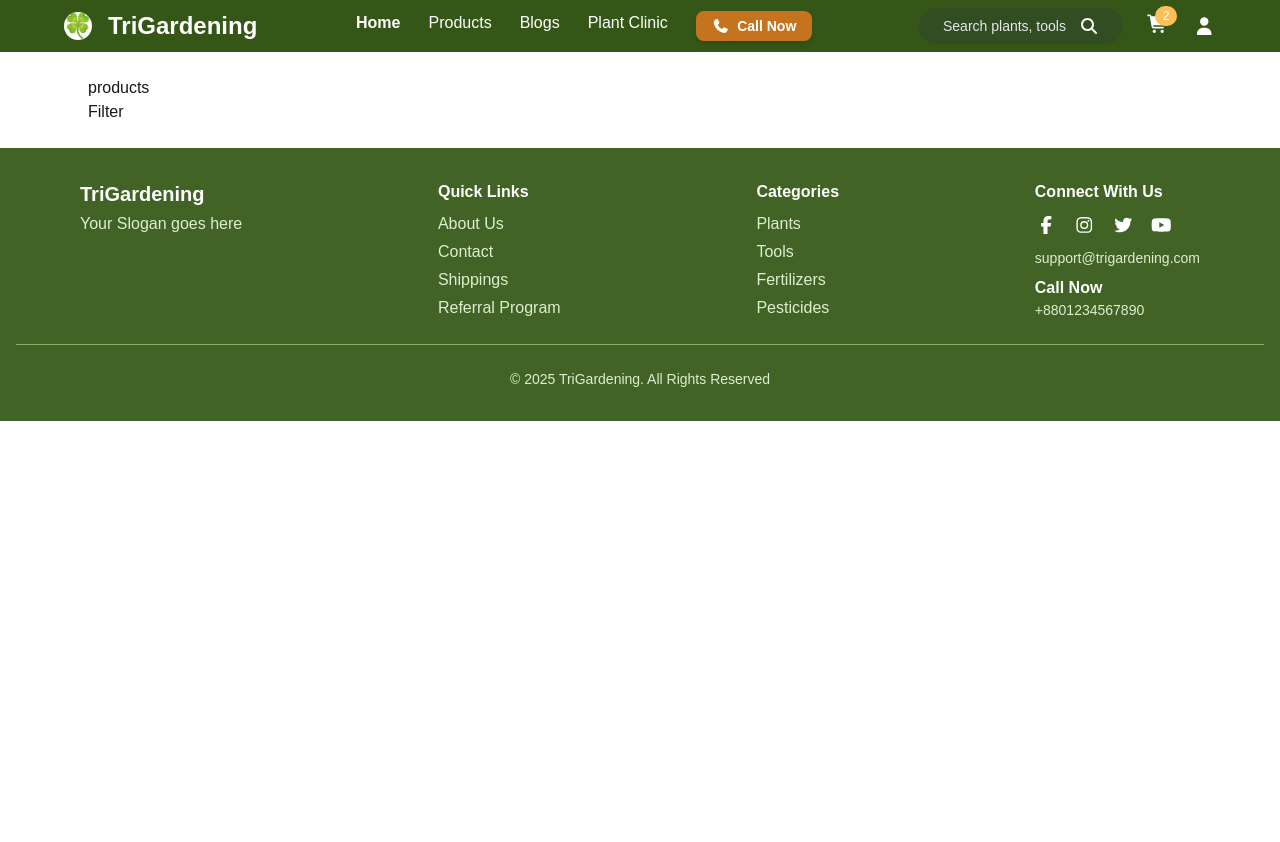
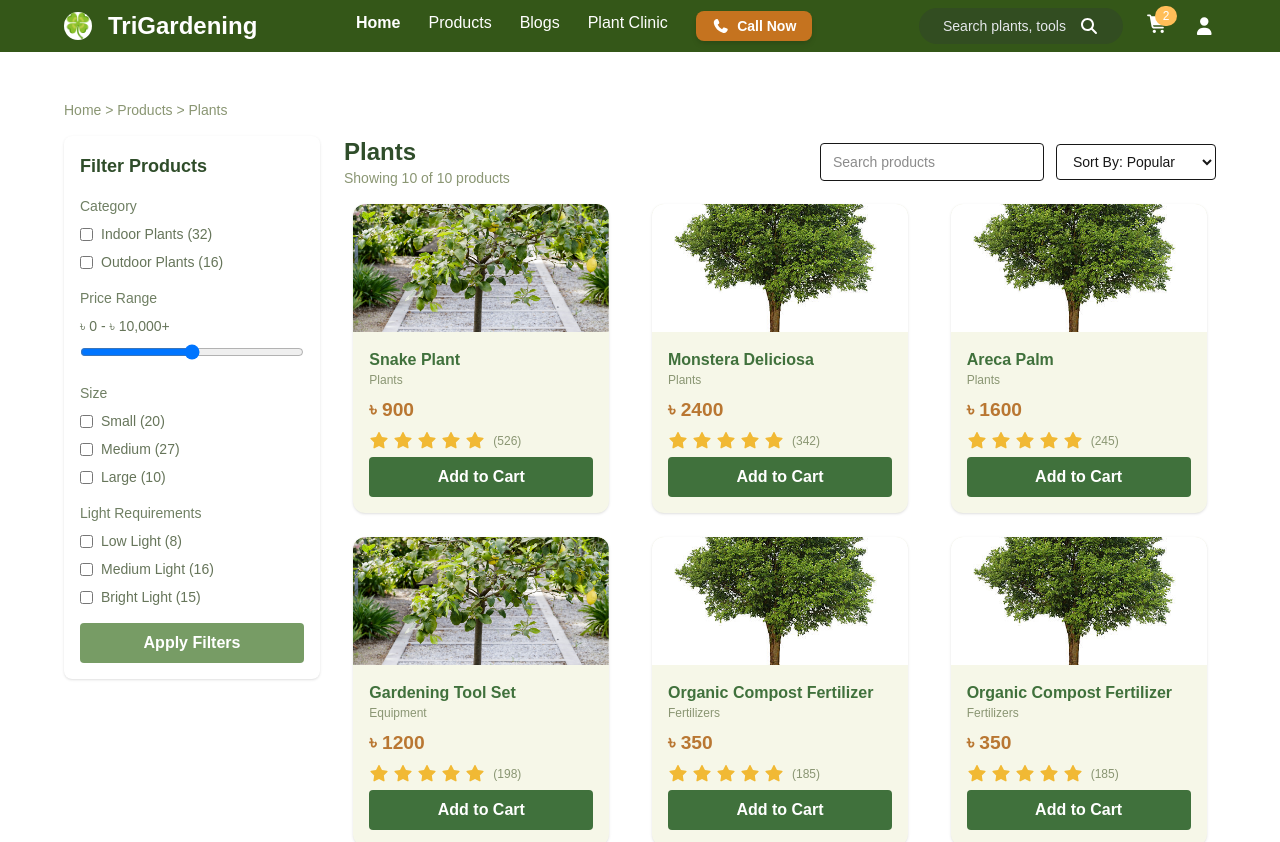
Before and after one commit to MamunUrRashidAIUB/trigardening, a Next.js app: page /products in a window 1280 px wide. Shown: the top 842 px of the page. Before the commit the page ends 800 px from the top, so only its background shows below. Built offline with nearby package versions, Linux system fonts and the light colour scheme.

Commit message:
Enhance Products page with filter options and improved layout; implement product fetching and sorting functionality

```diff
--- a/src/app/components/layout/Pages/Products/Filter/Filter.jsx
+++ b/src/app/components/layout/Pages/Products/Filter/Filter.jsx
@@ -1,7 +1,50 @@
+"use client"
 import React from 'react'
 
 export const Filter = () => {
   return (
-    <div>Filter </div>
+    <div className="space-y-4">
+      <h3 className="text-lg font-semibold text-[#2f4d2a]">Filter Products</h3>
+
+      <div>
+        <div className="text-sm font-medium text-[#6f7f63] mb-2">Category</div>
+        <div className="flex flex-col gap-2 text-sm text-[#66755a]">
+          <label className="inline-flex items-center gap-2">
+            <input type="checkbox" />
+            Indoor Plants (32)
+          </label>
+          <label className="inline-flex items-center gap-2">
+            <input type="checkbox" />
+            Outdoor Plants (16)
+          </label>
+        </div>
+      </div>
+
+      <div>
+        <div className="text-sm font-medium text-[#6f7f63] mb-2">Price Range</div>
+        <div className="text-sm text-[#66755a]">৳ 0 - ৳ 10,000+</div>
+        <input type="range" min="0" max="10000" className="w-full mt-2" />
+      </div>
+
+      <div>
+        <div className="text-sm font-medium text-[#6f7f63] mb-2">Size</div>
+        <div className="flex flex-col gap-2 text-sm text-[#66755a]">
+          <label className="inline-flex items-center gap-2"><input type="checkbox" /> Small (20)</label>
+          <label className="inline-flex items-center gap-2"><input type="checkbox" /> Medium (27)</label>
+          <label className="inline-flex items-center gap-2"><input type="checkbox" /> Large (10)</label>
+        </div>
+      </div>
+
+      <div>
+        <div className="text-sm font-medium text-[#6f7f63] mb-2">Light Requirements</div>
+        <div className="flex flex-col gap-2 text-sm text-[#66755a]">
+          <label className="inline-flex items-center gap-2"><input type="checkbox" /> Low Light (8)</label>
+          <label className="inline-flex items-center gap-2"><input type="checkbox" /> Medium Light (16)</label>
+          <label className="inline-flex items-center gap-2"><input type="checkbox" /> Bright Light (15)</label>
+        </div>
+      </div>
+
+      <button className="w-full bg-[#779c65] text-white py-2 rounded font-semibold">Apply Filters</button>
+    </div>
   )
 }
--- a/src/app/components/layout/Pages/Products/Products.jsx
+++ b/src/app/components/layout/Pages/Products/Products.jsx
@@ -1,10 +1,100 @@
-import React from 'react'
+"use client"
+import React, { useEffect, useMemo, useState } from 'react'
+import { Card } from '../../Cards/Card'
 import { Filter } from './Filter/Filter'
 
 export const Products = () => {
+  const [products, setProducts] = useState([])
+  const [query, setQuery] = useState('')
+  const [sort, setSort] = useState('popular')
+
+  useEffect(() => {
+    let mounted = true
+    fetch('/product.json')
+      .then((r) => r.json())
+      .then((data) => {
+        if (mounted) setProducts(data || [])
+      })
+      .catch(() => {
+        if (mounted) setProducts([])
+      })
+    return () => { mounted = false }
+  }, [])
+
+  const filtered = useMemo(() => {
+    let list = products
+    if (query.trim()) {
+      const q = query.toLowerCase()
+      list = list.filter(p => p.name.toLowerCase().includes(q) || (p.description || '').toLowerCase().includes(q))
+    }
+
+    if (sort === 'price-asc') list = [...list].sort((a, b) => a.price - b.price)
+    if (sort === 'price-desc') list = [...list].sort((a, b) => b.price - a.price)
+    if (sort === 'popular') list = [...list].sort((a, b) => (b.reviews || 0) - (a.reviews || 0))
+
+    return list
+  }, [products, query, sort])
+
   return (
-    <div><h1>products</h1>
-<Filter />
+    <div className="py-6">
+      <div className="max-w-6xl mx-auto">
+        {/* breadcrumb + header */}
+        <div className="mb-4">
+          <div className="text-sm text-[#8a9673]">Home &gt; Products &gt; Plants</div>
+        </div>
+
+        <div className="flex gap-6">
+          {/* left: filters */}
+          <aside className="w-64">
+            <div className="bg-white rounded-lg p-4 shadow">
+              <Filter />
+            </div>
+          </aside>
+
+          {/* right: products */}
+          <section className="flex-1">
+            <div className="flex items-center justify-between mb-4">
+              <div>
+                <h2 className="text-2xl font-semibold text-[#2f4d2a]">Plants</h2>
+                <div className="text-sm text-[#8a9673]">Showing {filtered.length} of {products.length} products</div>
+              </div>
+
+              <div className="flex items-center gap-3">
+                <input
+                  value={query}
+                  onChange={(e) => setQuery(e.target.value)}
+                  placeholder="Search products"
+                  className="border rounded px-3 py-2 text-sm w-56"
+                />
+                <select value={sort} onChange={(e) => setSort(e.target.value)} className="border rounded px-3 py-2 text-sm">
+                  <option value="popular">Sort By: Popular</option>
+                  <option value="price-asc">Price: Low to High</option>
+                  <option value="price-desc">Price: High to Low</option>
+                </select>
+              </div>
+            </div>
+
+            <div className="grid grid-cols-1 sm:grid-cols-2 md:grid-cols-3 lg:grid-cols-3 gap-6">
+              {filtered.map((p) => (
+                <div key={p.id} className="flex justify-center">
+                  <Card
+                    image_url={p.image_url}
+                    name={p.name}
+                    category={p.category}
+                    price={`৳ ${p.price}`}
+                    rating={p.rating}
+                    reviews={p.reviews}
+                  />
+                </div>
+              ))}
+            </div>
+
+            <div className="mt-8 flex justify-center">
+              <button className="bg-[#779c65] text-white px-6 py-2 rounded">Load More Products</button>
+            </div>
+          </section>
+        </div>
+      </div>
     </div>
   )
 }
--- a/src/app/products/page.jsx
+++ b/src/app/products/page.jsx
@@ -3,8 +3,9 @@ import { Products } from '../components/layout/Pages/Products/Products'
 
 export default function ProductsPage() {
   return (
-    <main className="max-w-6xl mx-auto p-6">
+    <main className="bg-white  mx-auto p-6">
       <Products />
     </main>
   )
 }
+// max-w-6xl
```
